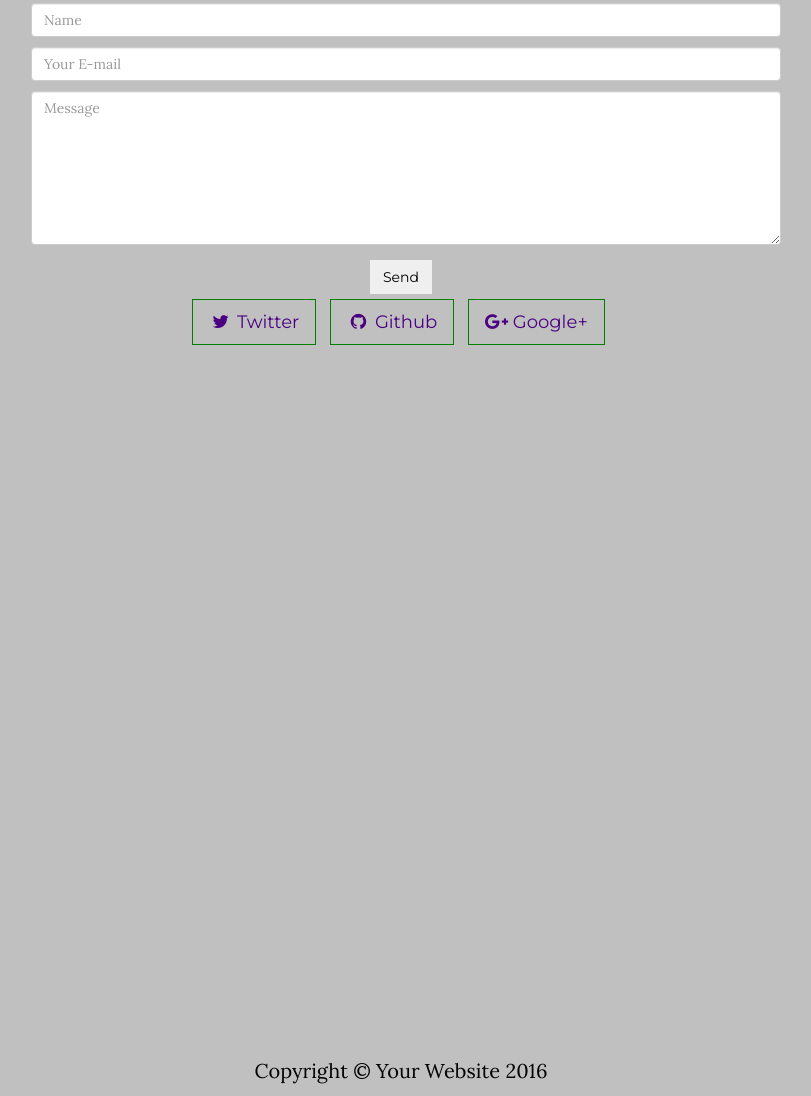
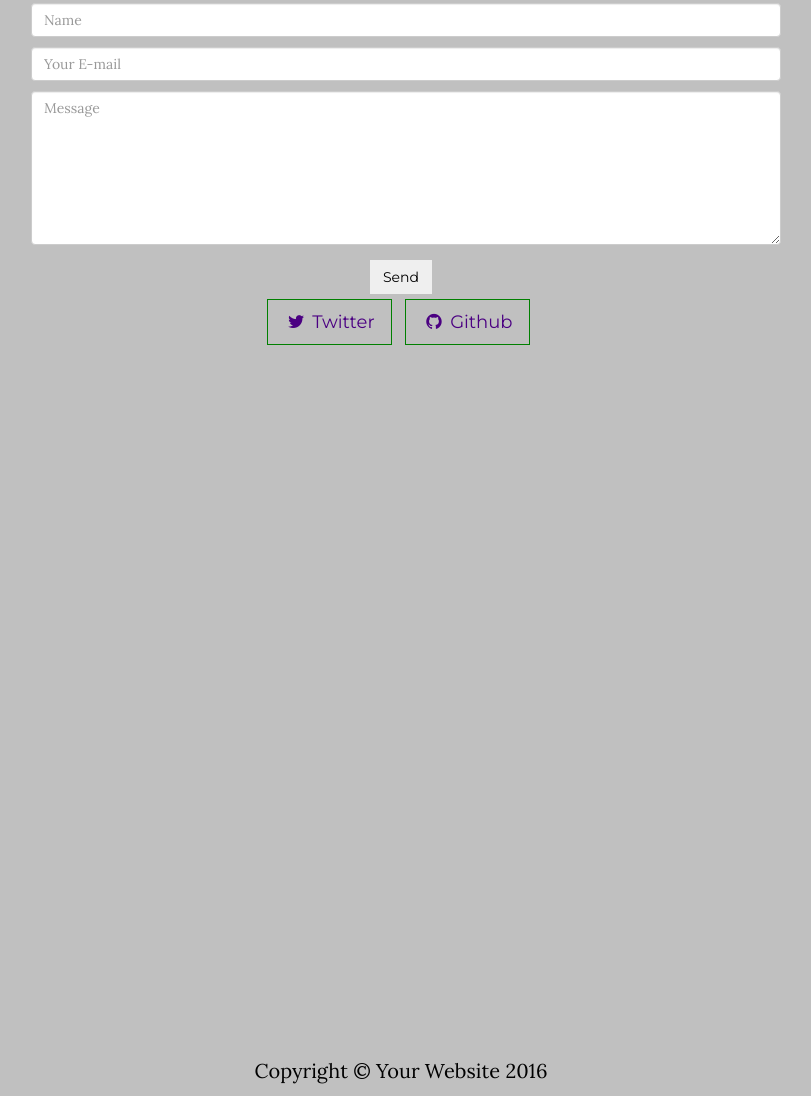
Before and after one commit to ChadPerdue77/ChadPerdue77.github.io, a website: page index.html in a window 1280 px wide. Shown: the part 2309-3405 px from the top of the page, without its empty margins (239-1050 px from the left). Drawn offline with nearby package versions, Linux system fonts and the light colour scheme.

Commit message:
no google plus

```diff
--- a/index.html
+++ b/index.html
@@ -9,7 +9,7 @@
     <meta name="description" content="">
     <meta name="author" content="">
 
-    <title>Chad Portfolio </title>
+    <title>Chad's Portfolio </title>
 
     <!-- Bootstrap Core CSS -->
     <link href="vendor/bootstrap/css/bootstrap.min.css" rel="stylesheet">
@@ -139,9 +139,6 @@
                     <li>
                         <a href="https://github.com/ChadPerdue77" class="btn btn-default btn-lg"><i class="fa fa-github fa-fw"></i> <span class="network-name">Github</span></a>
                     </li>
-                    <li>
-                        <a href="https://plus.google.com/+Startbootstrap/posts" class="btn btn-default btn-lg"><i class="fa fa-google-plus fa-fw"></i> <span class="network-name">Google+</span></a>
-                    </li>
                 </ul>
             </div>
         </div>
```
